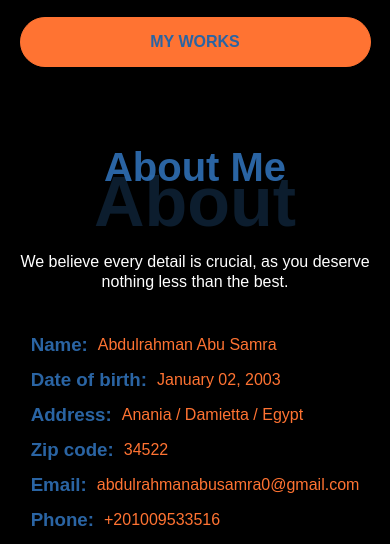
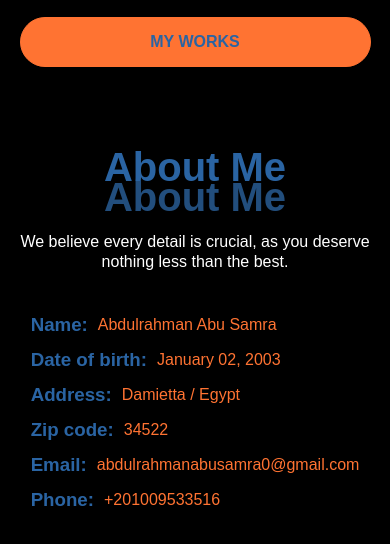
Before and after one commit to AbdulrahmanMusaadAbuSamra/portfolio, a plain HTML site: page index.html in a window 390 px wide. Shown: the part 556-1100 px from the top of the page. Drawn offline with Linux system fonts and the light colour scheme; a web font is replaced by a local one.

Commit message:
I made some final adjustments

```diff
--- a/css/mobile.css
+++ b/css/mobile.css
@@ -113,9 +113,12 @@
     }
     .sections .container .h1-title {
       font-size: 40px;
+      text-shadow: 0px 30px 0px rgba(53, 122, 196, 0.638);
     }
-    .h1-title .span-title {
-      font-size: 70px;
+    .p-title {
+      margin: 45px auto 35px;
+      line-height: 20px;
+      color: var(--wight);
     }
     /* Similar features with in each sections */
     /* start section-2 */
--- a/css/style.css
+++ b/css/style.css
@@ -31,6 +31,31 @@ li {
   width: 85%;
   margin: auto;
 }
+/* Similar features with in each sections */
+.sections {
+  padding-top: 125px;
+  align-items: center;
+  text-align: center;
+}
+.sections .container .title-sections {
+  width: 50%;
+  margin: auto;
+}
+.sections .container .h1-title {
+  margin: 0px;
+  color: var(--blue);
+  font-size: 60px;
+  font-weight: 900;
+  line-height: 40px;
+  z-index: 0;
+  text-shadow: 0px 45px 0px rgba(53, 122, 196, 0.638);
+}
+.p-title {
+  margin: 65px auto 35px;
+  line-height: 20px;
+  color: var(--wight);
+}
+/* Similar features with in each sections */
 /* start header */
 header {
   box-shadow: 1px 5px 20px var(--blue);
@@ -177,37 +202,6 @@ header .container i {
   display: none;
 }
 /* end section-1 */
-/* Similar features with in each sections */
-.sections {
-  padding-top: 125px;
-  align-items: center;
-  text-align: center;
-}
-.sections .container .title-sections {
-  width: 50%;
-  margin: auto;
-}
-.sections .container .h1-title {
-  margin: 0px;
-  color: var(--blue);
-  font-size: 60px;
-  font-weight: 900;
-  line-height: 40px;
-  z-index: 0;
-}
-.h1-title .span-title {
-  display: block;
-  font-size: 120px;
-  font-weight: 900;
-  color: rgba(53, 122, 196, 0.235);
-  line-height: 30px;
-}
-.p-title {
-  margin: 35px auto;
-  line-height: 20px;
-  color: var(--wight);
-}
-/* Similar features with in each sections */
 /* start section-2 */
 .section-2 .content-image {
   display: flex;
--- a/index.html
+++ b/index.html
@@ -75,7 +75,6 @@
         <div class="title-sections">
           <h1 class="h1-title">
             About Me
-            <span class="span-title"> About </span>
           </h1>
           <p class="p-title">
             We believe every detail is crucial, as you deserve nothing less than
@@ -98,7 +97,7 @@
             </div>
             <div class="data">
               <h3>Address:</h3>
-              <p>Anania / Damietta / Egypt</p>
+              <p>Damietta / Egypt</p>
             </div>
             <div class="data">
               <h3>Zip code:</h3>
@@ -130,7 +129,6 @@
         <div class="title-sections">
           <h1 class="h1-title">
             Services
-            <span class="span-title"> Services </span>
           </h1>
           <p class="p-title">
             End-to-end web development solution, crafted with meticulous
@@ -190,7 +188,6 @@
         <div class="title-sections">
           <h1 class="h1-title">
             My Skills
-            <span class="span-title"> Skills </span>
           </h1>
           <p class="p-title">
             I an constantly improving my skills by staying up-to-date with the
@@ -198,15 +195,6 @@
           </p>
         </div>
         <div class="lines-content">
-          <div class="text-line">
-            <div class="text">
-              <h3>WordPress</h3>
-              <h3>75%</h3>
-            </div>
-            <div class="line-out">
-              <span style="width: 0" data-width="75%"></span>
-            </div>
-          </div>
           <div class="text-line">
             <div class="text">
               <h3>HTML5</h3>
@@ -252,6 +240,15 @@
               <span style="width: 0" data-width="75%"></span>
             </div>
           </div>
+          <div class="text-line">
+            <div class="text">
+              <h3>typeScript</h3>
+              <h3>75%</h3>
+            </div>
+            <div class="line-out">
+              <span style="width: 0" data-width="75%"></span>
+            </div>
+          </div>
         </div>
       </div>
     </section>
@@ -262,7 +259,6 @@
         <div class="title-sections">
           <h1 class="h1-title">
             Projects
-            <span class="span-title"> Projects </span>
           </h1>
           <p class="p-title">
             A broad range of design projects that highlight my enthusiasm for
@@ -370,7 +366,6 @@
         <div class="title-sections">
           <h1 class="h1-title">
             Contact Me
-            <span class="span-title"> Contact </span>
           </h1>
           <p class="p-title">
             Please do not hesitate to contact us!...We are pleased to speak with
@@ -401,7 +396,7 @@
           </div>
           <div class="card">
             <a
-              href="https://abdulrahmanmusaadabusamra.github.io/my_portfolio/"
+              href="https://abdulrahmanmusaadabusamra.github.io/portfolio/"
               target="_blank"
             >
               <i class="fa-brands fa-opera"></i>
```
